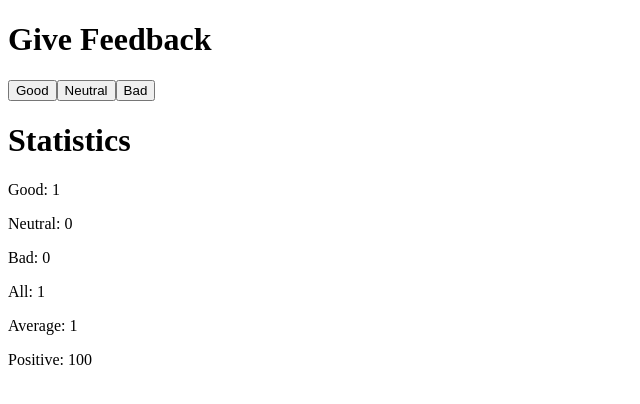
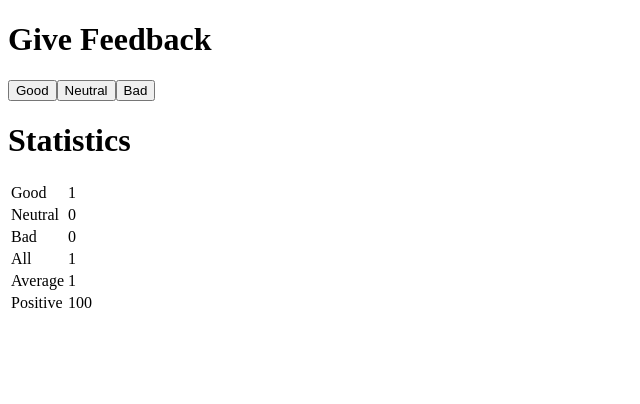
Before and after one commit to akaVELASQUEZ/full-stack-open, a React (Create React App) app in the folder part1/unicafe/: page / in a window 1280 px wide. Both pictures are taken after a click on the button "Good". Shown: the top 404 px of the page, without its empty margins (0-640 px from the left). Built offline with nearby package versions, Linux system fonts and the light colour scheme.

Commit message:
Exercise 1.11

```diff
--- a/part1/unicafe/src/App.js
+++ b/part1/unicafe/src/App.js
@@ -8,7 +8,10 @@
 
 const StatisticLine = ({text, value}) => {
   return (
-    <p>{text}: {value}</p>
+    <tr>
+      <td>{text}</td>
+      <td>{value}</td>
+    </tr>
   )
 }
 
@@ -25,12 +28,16 @@
   return (
     <>
       <h1>Statistics</h1>
+      <table>
+        <tbody>
           <StatisticLine text="Good" value={stats.good} />
           <StatisticLine text="Neutral" value={stats.neutral} />
           <StatisticLine text="Bad" value={stats.bad} />
           <StatisticLine text="All" value={stats.all} />
           <StatisticLine text="Average" value={stats.average} />
           <StatisticLine text="Positive" value={stats.positive} />
+        </tbody>
+      </table>
     </>
   )
 }
```
Lines whose indentation alone changed are shown as unchanged.
